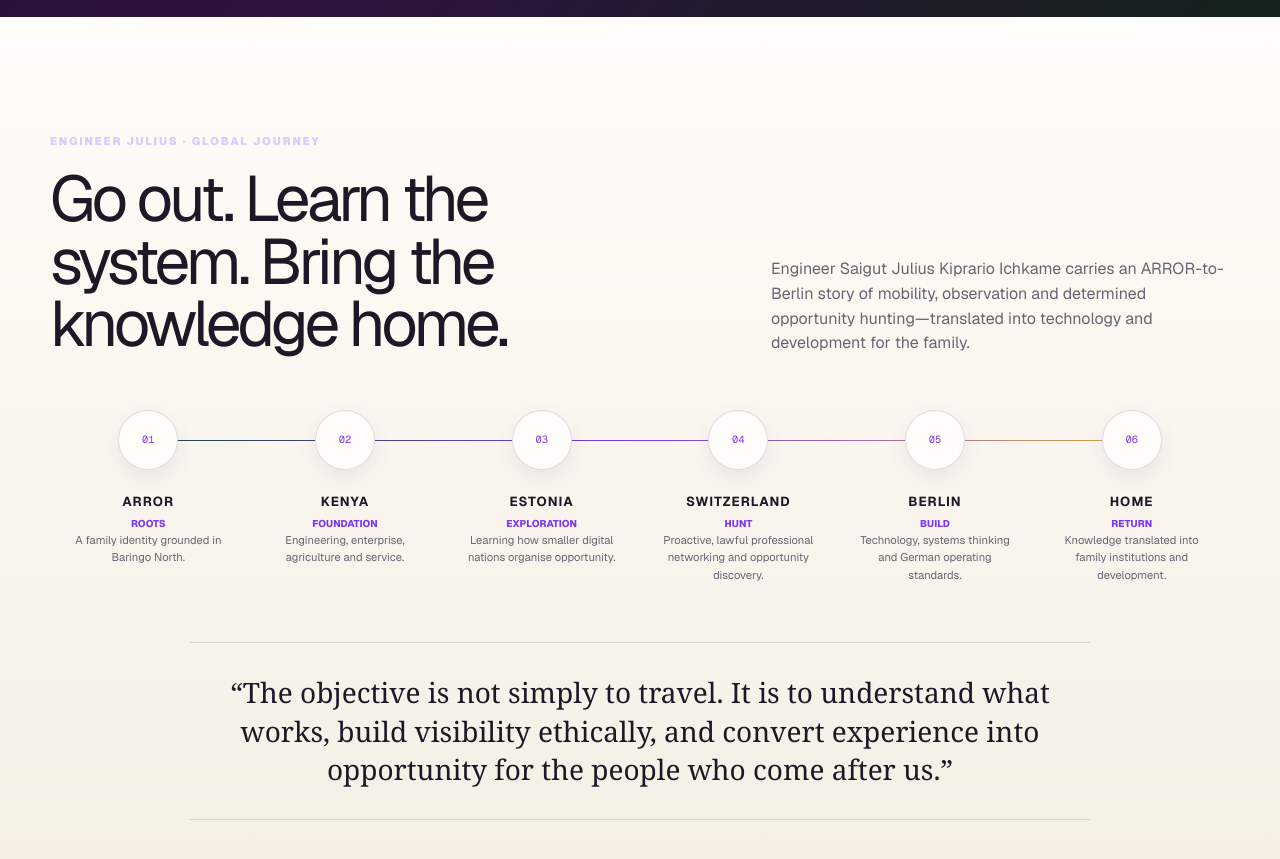
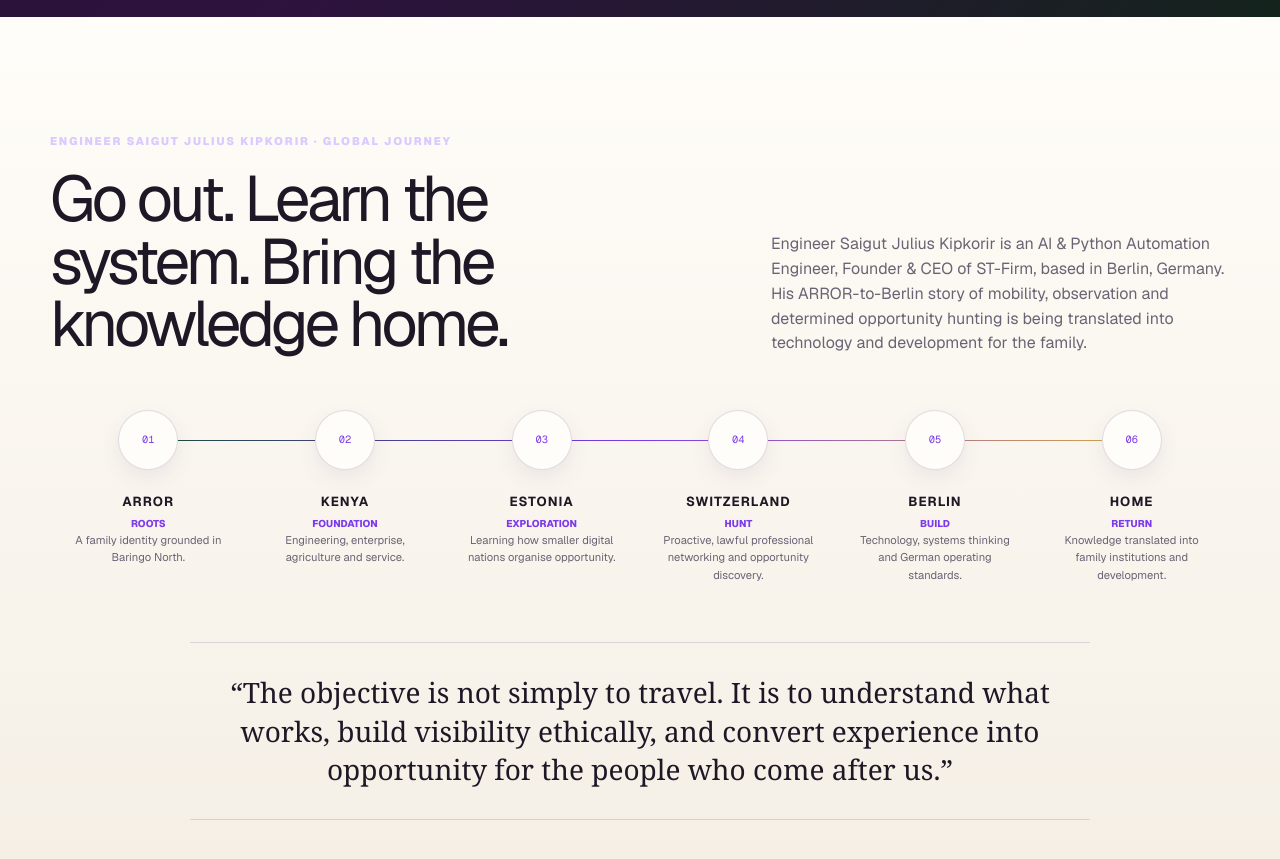
Before and after one commit to SaigutJulius/KO, a Next.js app: page / in a window 1280 px wide. Shown: the part 3220-4079 px from the top of the page. Built offline with nearby package versions, Linux system fonts and the light colour scheme.

Commit message:
Correct Engineer Saigut Julius Kipkorir identity

```diff
--- a/app/page.tsx
+++ b/app/page.tsx
@@ -120,7 +120,7 @@ export default function Home() {
     </section>
 
     <section className="section journey" id="journey">
-      <div className="journeyIntro"><div><p className="eyebrow">Engineer Julius · Global journey</p><h2>Go out. Learn the system. Bring the knowledge home.</h2></div><p>Engineer Saigut Julius Kiprario Ichkame carries an ARROR-to-Berlin story of mobility, observation and determined opportunity hunting—translated into technology and development for the family.</p></div>
+      <div className="journeyIntro"><div><p className="eyebrow">Engineer Saigut Julius Kipkorir · Global journey</p><h2>Go out. Learn the system. Bring the knowledge home.</h2></div><p>Engineer Saigut Julius Kipkorir is an AI & Python Automation Engineer, Founder & CEO of ST-Firm, based in Berlin, Germany. His ARROR-to-Berlin story of mobility, observation and determined opportunity hunting is being translated into technology and development for the family.</p></div>
       <div className="journeyLine">{journey.map(([place, stage, description], index) => <article key={place}><span>{String(index + 1).padStart(2, "0")}</span><b>{place}</b><small>{stage}</small><p>{description}</p></article>)}</div>
       <blockquote className="journeyQuote">“The objective is not simply to travel. It is to understand what works, build visibility ethically, and convert experience into opportunity for the people who come after us.”</blockquote>
     </section>
```
Also changed, not shown: 2 other files (tests, documents, lock files or other folders).
